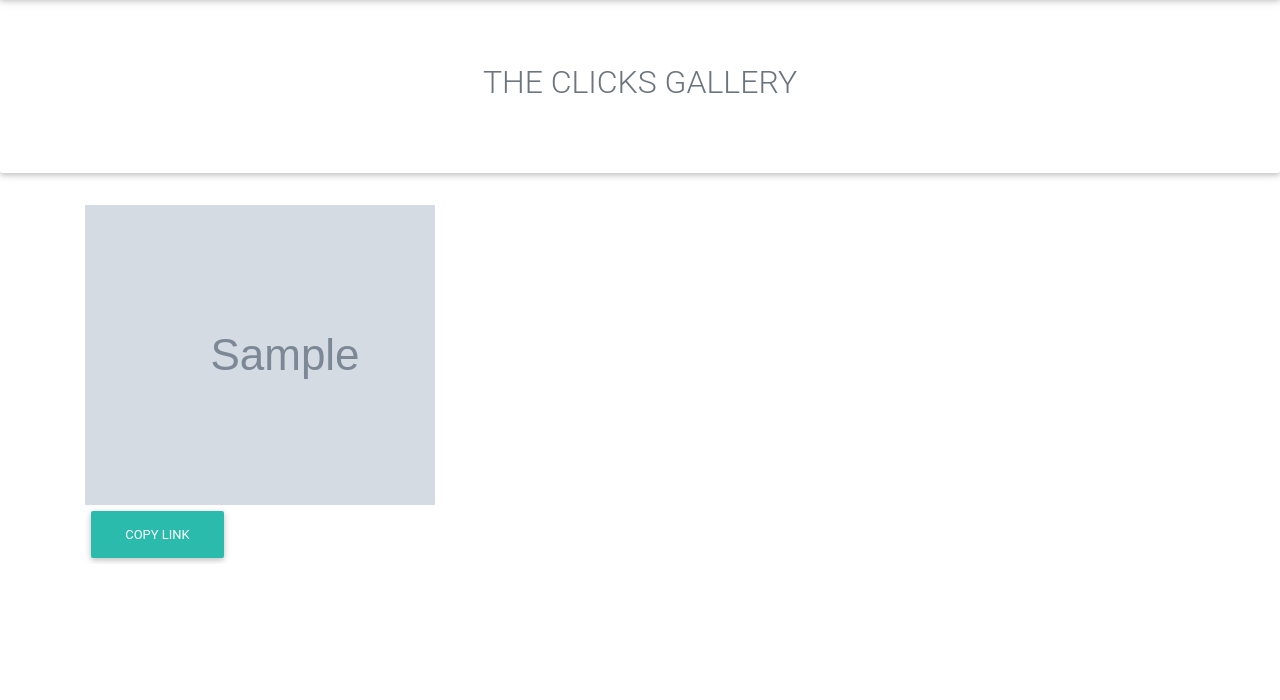
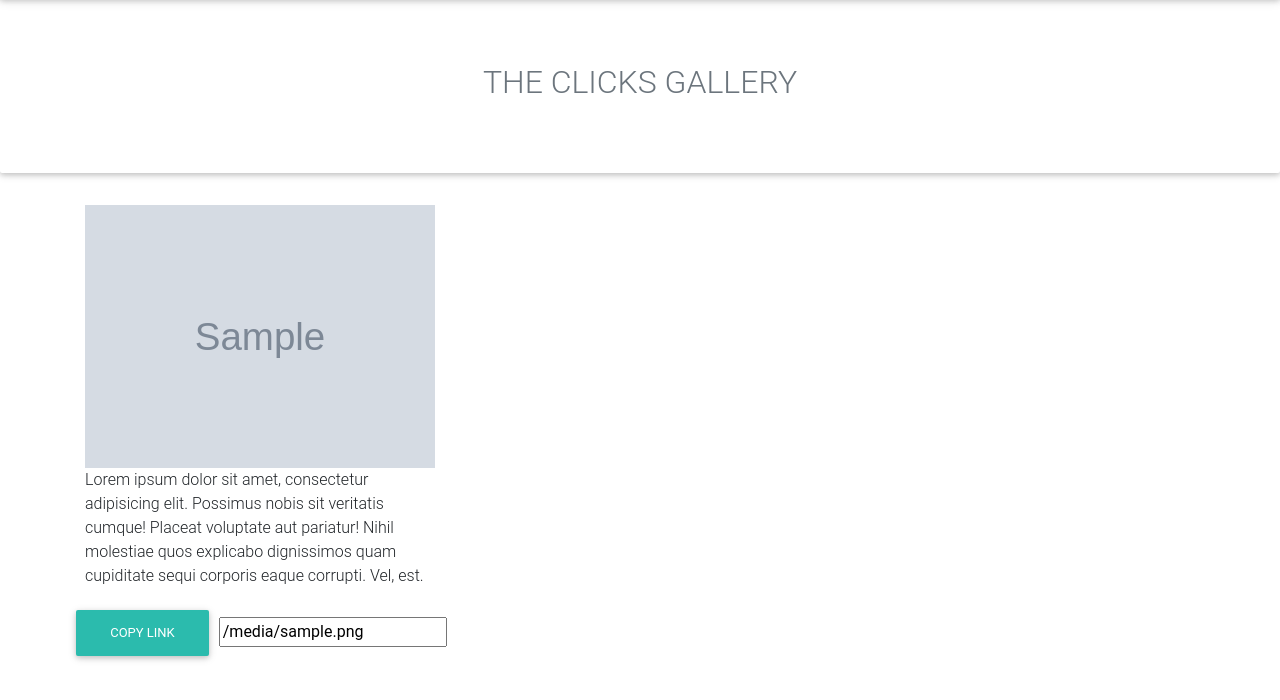
Before and after one commit to yontiii/Gallery, a Django app: page / in a window 1280 px wide. Shown: the part 87-787 px from the top of the page. Run offline with Django 3.2, Linux system fonts and the light colour scheme; tables that the repository leaves empty hold one stand-in row (values such as "Sample post"); grey boxes marked "Sample" are stand-in pictures; some libraries are stand-ins or nearby versions.

Commit message:
Added mdb lightbox

```diff
--- a/photos/templates/all-photos/base.html
+++ b/photos/templates/all-photos/base.html
@@ -17,6 +17,7 @@
  <!-- Material Design for Bootstrap -->
   <link href="https://cdnjs.cloudflare.com/ajax/libs/mdbootstrap/4.5.16/css/mdb.min.css" rel="stylesheet"><br />
   <link rel="stylesheet" href="https://cdn.jsdelivr.net/gh/fancyapps/fancybox@3.5.7/dist/jquery.fancybox.min.css" />
+  <link rel="stylesheet" href="https://use.fontawesome.com/releases/v5.8.2/css/all.css" integrity="sha384-oS3vJWv+0UjzBfQzYUhtDYW+Pj2yciDJxpsK1OYPAYjqT085Qq/1cq5FLXAZQ7Ay" crossorigin="anonymous">
 
 </head>
 <body>
--- a/photos/templates/all-photos/index.html
+++ b/photos/templates/all-photos/index.html
@@ -13,13 +13,14 @@
     }
 </style>
 <script>
+// MDB Lightbox Init
 $(function () {
-    $("#mdb-lightbox-ui").load("mdb-addons/mdb-lightbox-ui.html");
-    });
+$("#mdb-lightbox-ui").load("mdb-addons/mdb-lightbox-ui.html");
+});
 
  copyimage = () => {
     document.getElementById("imagelink").select()
-    document.execCommand("Copy");
+    document.execCommand("copy");
 }
 
 </script>
@@ -27,15 +28,32 @@ $(function () {
 
         <div class="row">
                 {% for image in images %}
-                <div class="col-md-4">
+                <!-- <div class="col-md-4">
                         <div class="thumbnail">
                                 <div class="view overlay">
                                         <a   data-caption=" <span> Category :{{image.category}}</span> <br> Location:{{image.location}}         "  href="{{image.image.url}}"data-fancybox class="card-img-top" style='width:400px; height:600px'>
                                                 <img class="img-responsive" style='width:400px; height:300px' src="{{image.image.url}}" alt="image">
 
-                                            </a>
+                                            </a> -->
+
+
+
+                                                <!-- First column -->
+
+                                                  <div id="mdb-lightbox-ui"></div>
+
+                                                  <div class="mdb-lightbox no-margin">
+
+                                                    <figure class="col-md-4">
+                                                      <a href="{{image.image.url}}" data-size="1600x1067">
+                                                        <img src="{{image.image.url}}" class="img-fluid">
+                                                      </a>
+                                                      <figcaption>Lorem ipsum dolor sit amet, consectetur adipisicing elit. Possimus nobis sit veritatis
+                                                        cumque! Placeat voluptate aut pariatur! Nihil molestiae quos explicabo dignissimos quam cupiditate
+                                                        sequi corporis eaque corrupti. Vel, est.</figcaption>
+                                                    </figure>
                                             <button class="btn btn-default" style="text-align:center;" onclick="copyimage()"  data-toggle="modal" data-target="#linkModal">Copy Link</button>
-                                            <input type="text" value="{{image.image.url}}" id="imagelink" hidden>
+                                            <input type="text" value="{{image.image.url}}" id="imagelink">
 <!-- Central Modal Medium Success -->
 <div class="modal fade" id="linkModal" tabindex="-1" role="dialog" aria-labelledby="myModalLabel"
 aria-hidden="true">
@@ -54,7 +72,7 @@ aria-hidden="true">
     <!--Body-->
     <div class="modal-body">
       <div class="text-center">
-        <i class="fas fa-check fa-4x mb-3 animated rotateIn"></i>
+        <i class="fas fa-check fa-4x mb-3 animated rotateIn" style="color:#00C853"></i>
             <p class="text-muted">Link Successfully Copied</p>
       </div>
     </div>
--- a/static/js/index.js
+++ b/static/js/index.js
@@ -5,5 +5,5 @@ $(function () {
 
  copyimage = () => {
     document.getElementById("imagelink").select()
-    document.execCommand("Copy");
+    document.execCommand("copy");
 }
```
